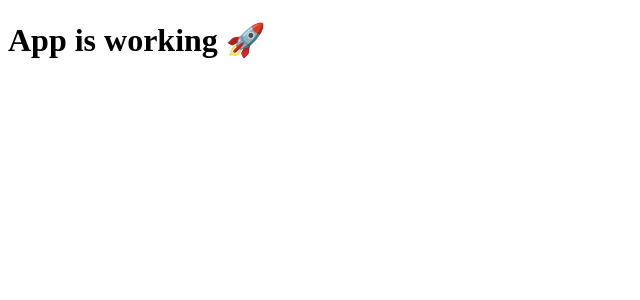
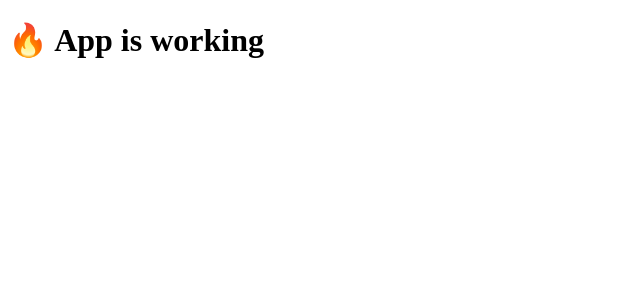
Before and after one commit to MasiluveGidimi/ai-resume-saas, a React (Vite) app in the folder client/: page / in a window 1280 px wide. Shown: the top 300 px of the page, without its empty margins (0-640 px from the left). Built offline with nearby package versions, Linux system fonts and the light colour scheme.

Commit message:
fix React not defined error

```diff
--- a/client/src/App.jsx
+++ b/client/src/App.jsx
@@ -1,7 +1,11 @@
-import Home from "./pages/Home";
+import React from "react";
 
 function App() {
-  return <h1>App is working 🚀</h1>;
+  return (
+    <div>
+      <h1>🔥 App is working</h1>
+    </div>
+  );
 }
 
 export default App;
```
